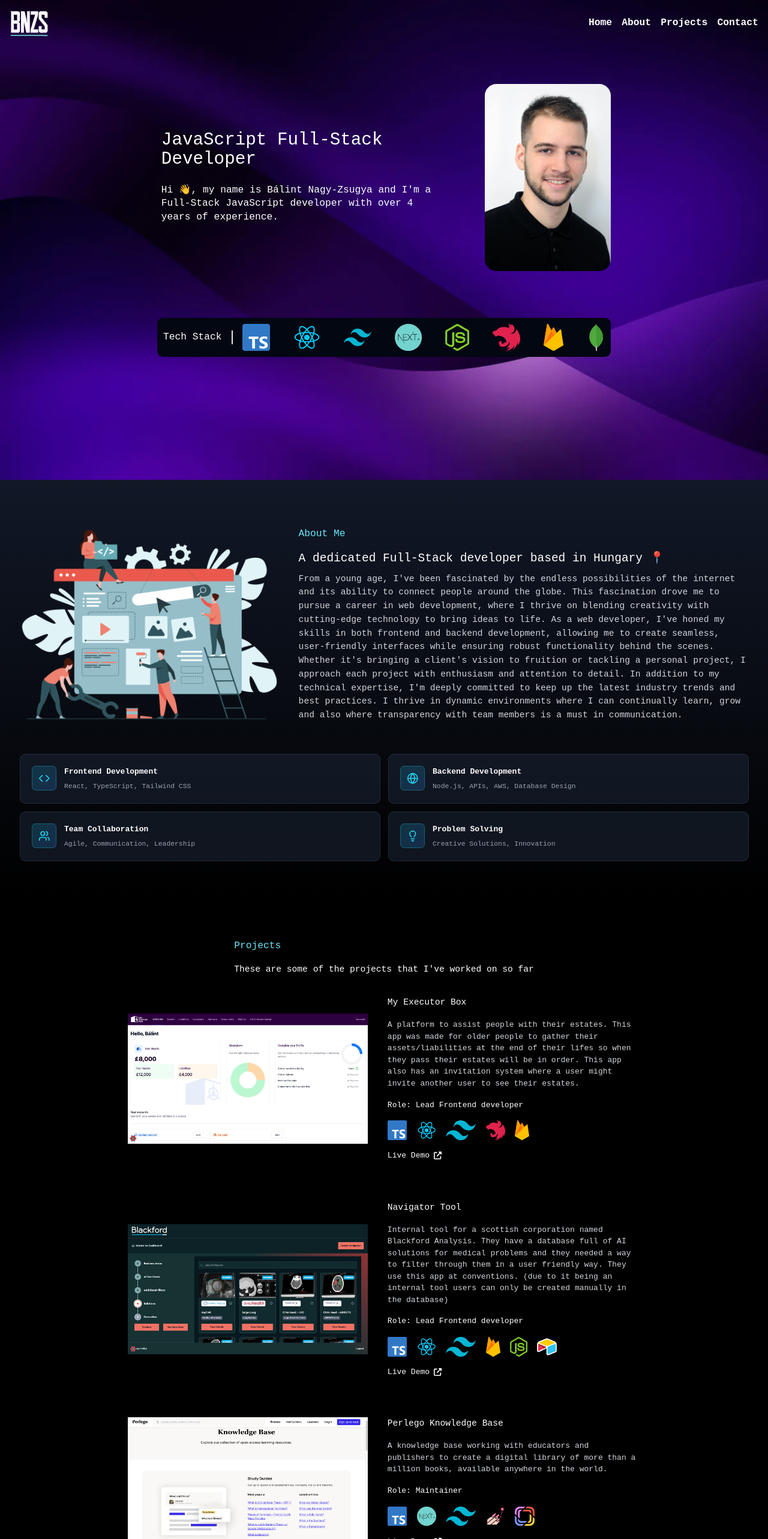
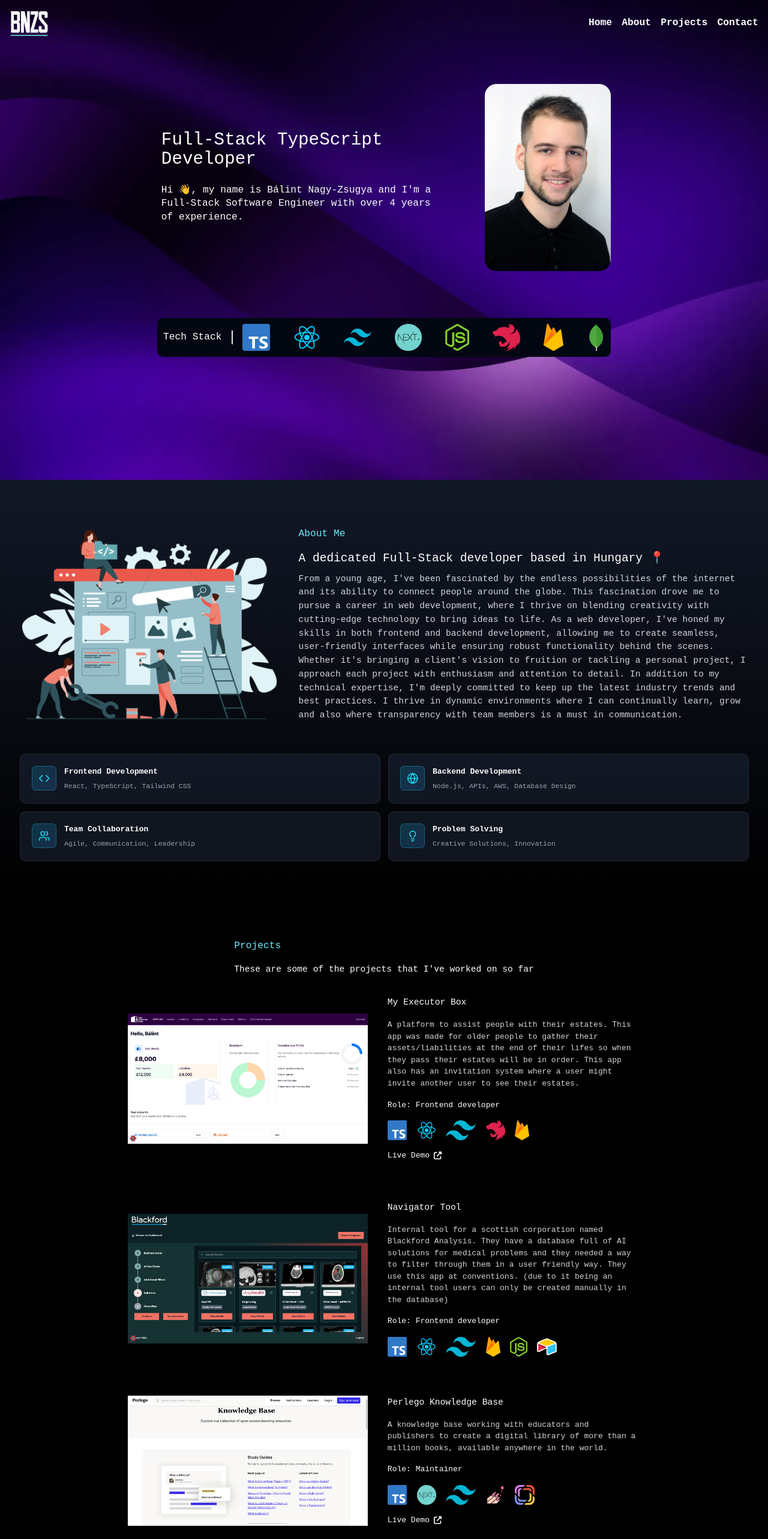
Before and after one commit to Supermog/portfolio, a React (Vite) app: page / in a window 1280 px wide. Shown: the top 2566 px of the page at 60% size. Built offline with nearby package versions, Linux system fonts and the light colour scheme; what tailwindcss-animated would draw is missing.

Commit message:
refactor: update home section titles and adjust project href handling

```diff
--- a/src/components/sections/home-section.tsx
+++ b/src/components/sections/home-section.tsx
@@ -20,11 +20,11 @@ function HomeSection() {
         <div className="flex justify-center items-center gap-24 lg:-mt-20">
           <div className="flex flex-col max-w-xl gap-3">
             <h1 className="text-4xl text-white  p-2 rounded-md">
-              JavaScript Full-Stack Developer
+              Full-Stack TypeScript Developer
             </h1>
             <p className="text-white  p-2 text-xl">
-              Hi 👋, my name is Bálint Nagy-Zsugya and I'm a Full-Stack
-              JavaScript developer with over 4 years of experience.
+              Hi 👋, my name is Bálint Nagy-Zsugya and I'm a Full-Stack Software
+              Engineer with over 4 years of experience.
             </p>
           </div>
           <img
--- a/src/components/sections/projects-section.tsx
+++ b/src/components/sections/projects-section.tsx
@@ -23,7 +23,7 @@ interface Project {
   title: string;
   description: string;
   stack: { name: string; logo: string }[];
-  href: string;
+  href?: string;
   role: string;
 }
 
@@ -63,7 +63,7 @@ const projects: Project[] = [
       { name: "Firebase", logo: firebaseLogo },
     ],
     href: "https://app.myexecutorbox.co.uk/",
-    role: "Lead Frontend developer",
+    role: "Frontend developer",
   },
   {
     image: blackfordSolutions,
@@ -84,8 +84,7 @@ const projects: Project[] = [
       { name: "NodeJS", logo: nodeJsLogo },
       { name: "Airtable", logo: airtableLogo },
     ],
-    href: "https://blackford-navigator.netlify.app/",
-    role: "Lead Frontend developer",
+    role: "Frontend developer",
   },
   {
     image: perlegoKnowledgeBase,
@@ -156,7 +155,7 @@ function ProjectsSection() {
                     height="225"
                     srcSet={`${project.image} 400w, ${project.image.replace(
                       ".webp",
-                      "-small.webp"
+                      "-small.webp",
                     )} 200w`}
                     sizes="(max-width: 768px) 200px, 400px"
                   />
@@ -182,6 +181,7 @@ function ProjectsSection() {
                         );
                       })}
                     </div>
+                    {project.href && (
                       <div className="space-y-2 mt-5">
                         <a
                           className="flex items-center gap-2 w-fit"
@@ -192,6 +192,7 @@ function ProjectsSection() {
                           Live Demo <FaUpRightFromSquare />
                         </a>
                       </div>
+                    )}
                   </div>
                 </div>
               </RevealOnScroll>
```
Lines whose indentation alone changed are shown as unchanged.
